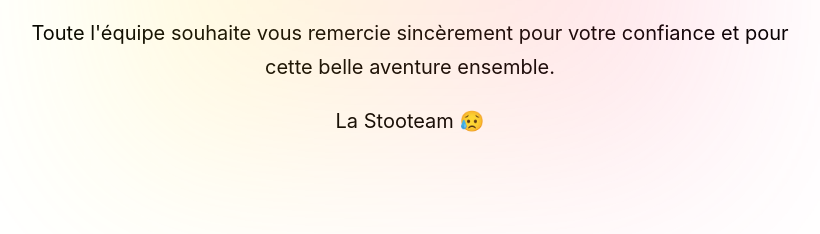
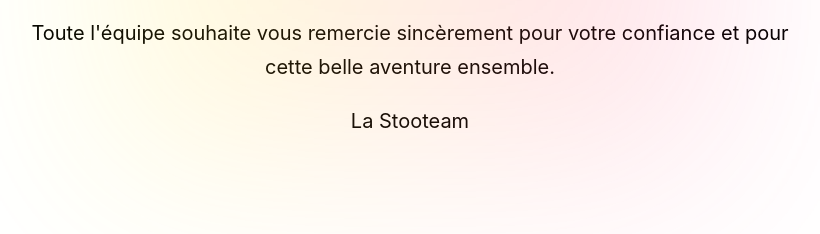
Before and after one commit to stootie/stootie.github.io, a Jekyll site: the page built from index.markdown, in a window 1280 px wide. Shown: the part 544-778 px from the top of the page, without its empty margins (230-1050 px from the left). Built offline with Jekyll 4.4.1, drawn with Linux system fonts in a browser that asks for light colours; some web fonts are replaced.

Commit message:
remove emoji from template

```diff
--- a/_layouts/default.html
+++ b/_layouts/default.html
@@ -30,7 +30,7 @@
         <div class="stootie-text">
           <p>Toute l'équipe souhaite vous remercie sincèrement pour votre confiance et pour cette belle aventure ensemble.</p>
 
-          <p>La Stooteam 😥</p>
+          <p>La Stooteam</p>
         </div>
       </div>
 
```
